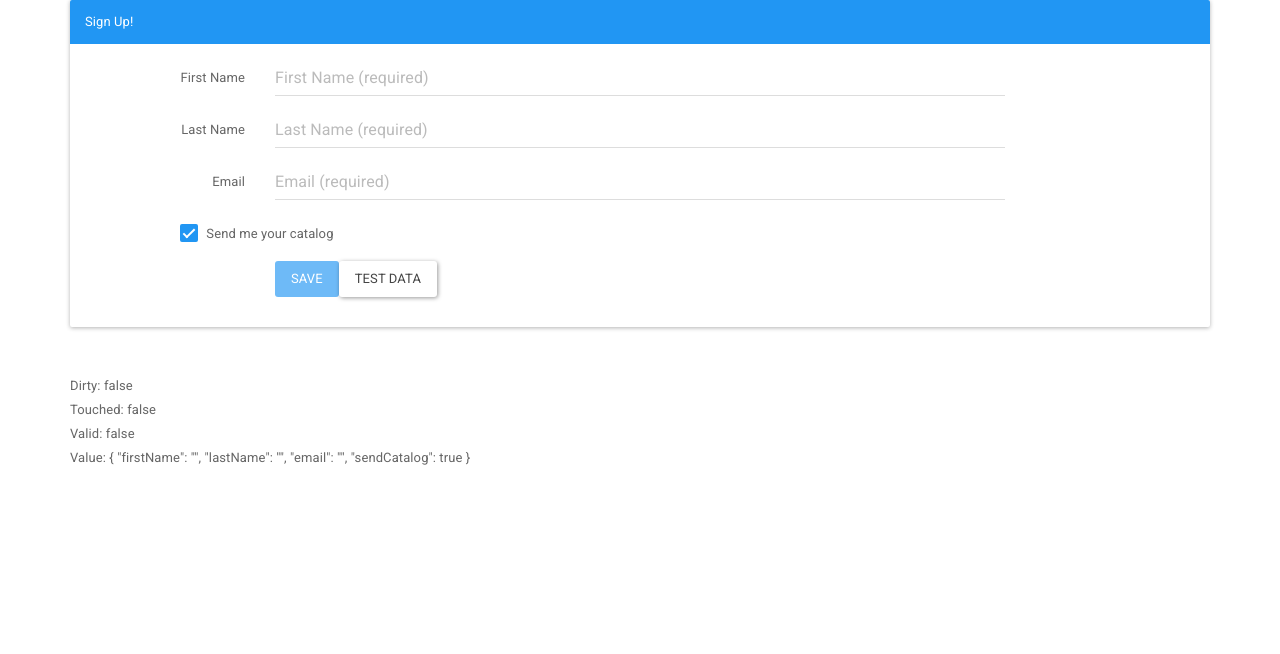
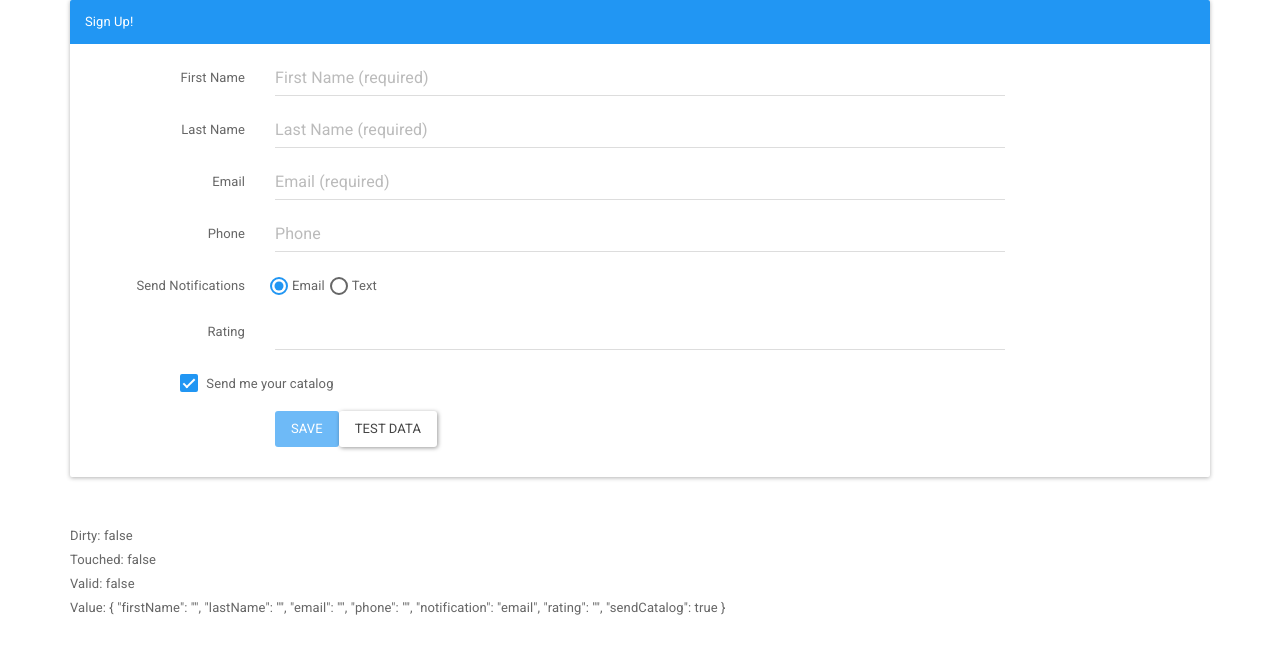
Before and after one commit to dthuesen/ng4-reactive-forms-course, an Angular app: page / in a window 1280 px wide. Shown: the top 654 px of the page. Built offline with nearby package versions, Linux system fonts and the light colour scheme.

Commit message:
Add custom validation with parameters

```diff
--- a/src/app/customers/customers.component.html
+++ b/src/app/customers/customers.component.html
@@ -50,8 +50,7 @@
                     </div>
                 </div>
 
-                <div class="form-group"
-                    [ngClass]="{'has-error': (customerForm.get('email').touched || customerForm.get('email').dirty) && !customerForm.get('email').valid }">
+                <div class="form-group">
                   <label class="col-md-2 control-label"
                          for="emailId">Email</label>
 
@@ -68,10 +67,66 @@
                           <span *ngIf="customerForm.get('email').errors.pattern">
                               Please enter a valid email address.
                           </span>
+                      </span>
+                    </div>
+                </div>
 
-                            <!-- This one does not work -->
-                            <span *ngIf="customerForm.get('email').errors.email">
-                                Please enter a valid email address.
+                <div class="form-group"
+                  [ngClass]="{'has-error': !customerForm.get('phone').valid}">
+                  <label for="phoneId"
+                         class="col-md-2 control-label">Phone</label>
+
+                  <div class="col-md-8">
+                    <input type="tel"
+                           class="form-control"
+                           id="phoneId"
+                           placeholder="Phone"
+                           formControlName="phone">
+                    <span class="help-block" *ngIf="customerForm.get('phone').errors">
+                      <span *ngIf="customerForm.get('phone').errors.required">
+                        Please enter your phone number.
+                      </span>
+                    </span>
+                  </div>
+                </div>
+
+
+
+                <div class="form-group">
+                  <label class="col-md-2 control-label">Send Notifications</label>
+                  <div class="col-md-8">
+                    <label class="radio-inline">
+                      <input type="radio"
+                             value="email"
+                             formControlName="notification"
+                             (click)="setNotification('email')" >Email
+                    </label>
+                    <label class="radio-inline">
+                      <input type="radio"
+                             value="text"
+                             formControlName="notification"
+                             (click)="setNotification('text')" >Text
+                    </label>
+                  </div>
+                </div>
+
+                <div class="form-group"
+                     [ngClass]="{'has-error': ( customerForm.get('rating').touched ||
+                                                customerForm.get('rating').dirty ) &&
+                                               !customerForm.get('rating').valid }">
+
+                  <label for="ratingId"
+                         class="col-md-2 control-label">Rating</label>
+                  <div class="col-md-8">
+                    <input class="form-control"
+                           id="ratingId"
+                           type="number"
+                           formControlName="rating" />
+                    <span class="help-block" *ngIf="( customerForm.get('rating').touched ||
+                                                      customerForm.get('rating').dirty ) &&
+                                                      customerForm.get('rating').errors">
+                      <span *ngIf="customerForm.get('rating').errors.range">
+                        Please rate your experience grom 1 to 5.
                       </span>
                     </span>
                   </div>
--- a/src/app/customers/customers.component.ts
+++ b/src/app/customers/customers.component.ts
@@ -1,7 +1,18 @@
+import { AbstractControl, FormBuilder, FormGroup, ValidatorFn, Validators } from '@angular/forms';
 import { Component, OnInit } from '@angular/core';
-import { FormBuilder, FormGroup, Validators } from '@angular/forms';
 
 import { Customer } from './customer';
+
+// the factory function which takes two parameters (min and max acceptable value)
+function ratingRange(min: number, max: number): ValidatorFn {
+  // custom validator
+  return (control: AbstractControl): {[key: string]: boolean} | null => {
+    if (control.value !== undefined && (isNaN(control.value) || control.value < min || control.value > max)) {
+      return { 'range': true };
+    };
+    return null
+  }
+}
 
 @Component({
   // tslint:disable-next-line:component-selector
@@ -35,6 +46,9 @@ export class CustomersComponent implements OnInit {
         firstName: ['', [Validators.required, Validators.minLength(3)]],
         lastName: ['', [Validators.required, Validators.maxLength(50)]],
         email: ['', [Validators.required, Validators.pattern('[a-z0-9._%+-]+@[a-z0-9.-]+.[a-z]+')]],
+        phone: '',
+        notification: 'email',
+        rating: ['', ratingRange(1, 5)],
         sendCatalog: true
     });
   }
@@ -52,4 +66,14 @@ export class CustomersComponent implements OnInit {
     console.log('Saved: ' + JSON.stringify(this.customerForm.value));
   }
 
+  setNotification(notifyVia: string): void {
+    const phoneControl = this.customerForm.get('phone');
+    if (notifyVia === 'text') {
+      phoneControl.setValidators(Validators.required);
+    } else {
+      phoneControl.clearValidators();
+    }
+    phoneControl.updateValueAndValidity();
+  }
+
 }
```
Lines whose indentation alone changed are shown as unchanged.
